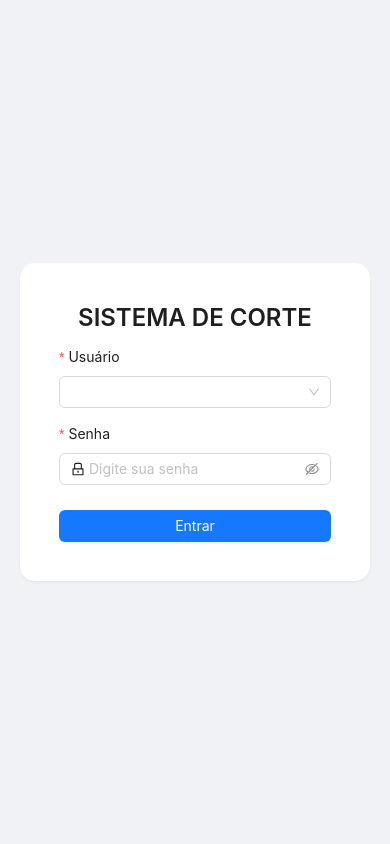
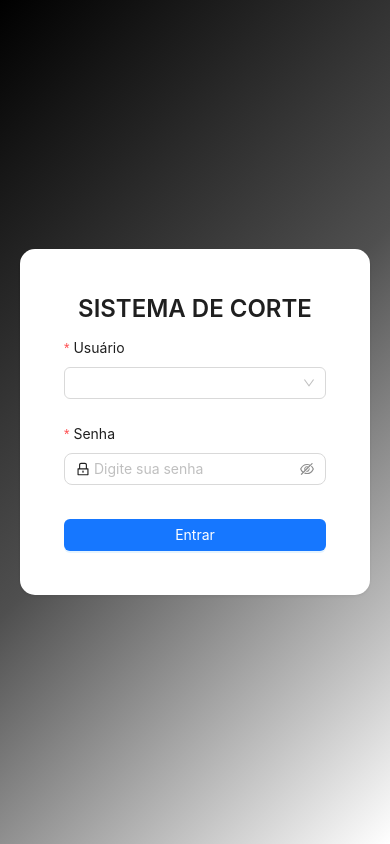
Before and after one commit to MitoCoder/Sistema-de-Corte-Edvam, a React (Create React App) app: page / in a window 390 px wide. Built offline with nearby package versions, Linux system fonts and the light colour scheme.

Commit message:
Update Login.css

```diff
--- a/src/Login.css
+++ b/src/Login.css
@@ -4,7 +4,7 @@
   justify-content: center;
   align-items: center;
   height: 100vh;
-  background-color: #f0f2f5;
+  background: linear-gradient(135deg, #000000, #4f4f4f, #ffffff);
   padding: 20px;
 }
 
@@ -14,23 +14,23 @@
   padding: 20px;
   border-radius: 15px;
   box-shadow: 0 4px 12px rgba(0, 0, 0, 0.1);
-  background: white;
-  text-align: center;
+  background-color: #fff;
 }
 
 .login-title {
+  text-align: center;
   font-weight: bold;
-  color: black;
-  text-align: center;
+  color: #000;
   margin-bottom: 20px;
+  font-size: 20px;
 }
 
-.login-form .ant-form-item {
-  margin-bottom: 15px;
+.login-form .ant-input-affix-wrapper {
+  border-radius: 8px;
 }
 
-@media (max-width: 480px) {
+@media (max-width: 767px) {
   .login-card {
-    padding: 15px;
+    width: 100%;
   }
 }
```
